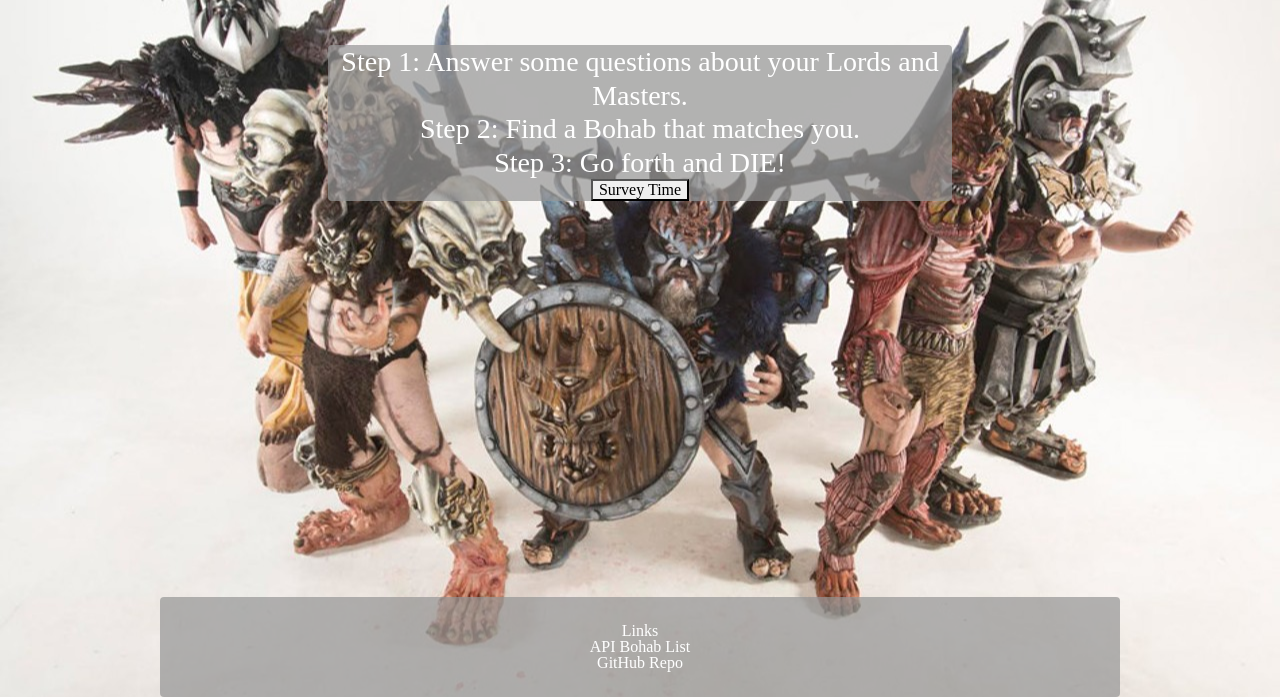
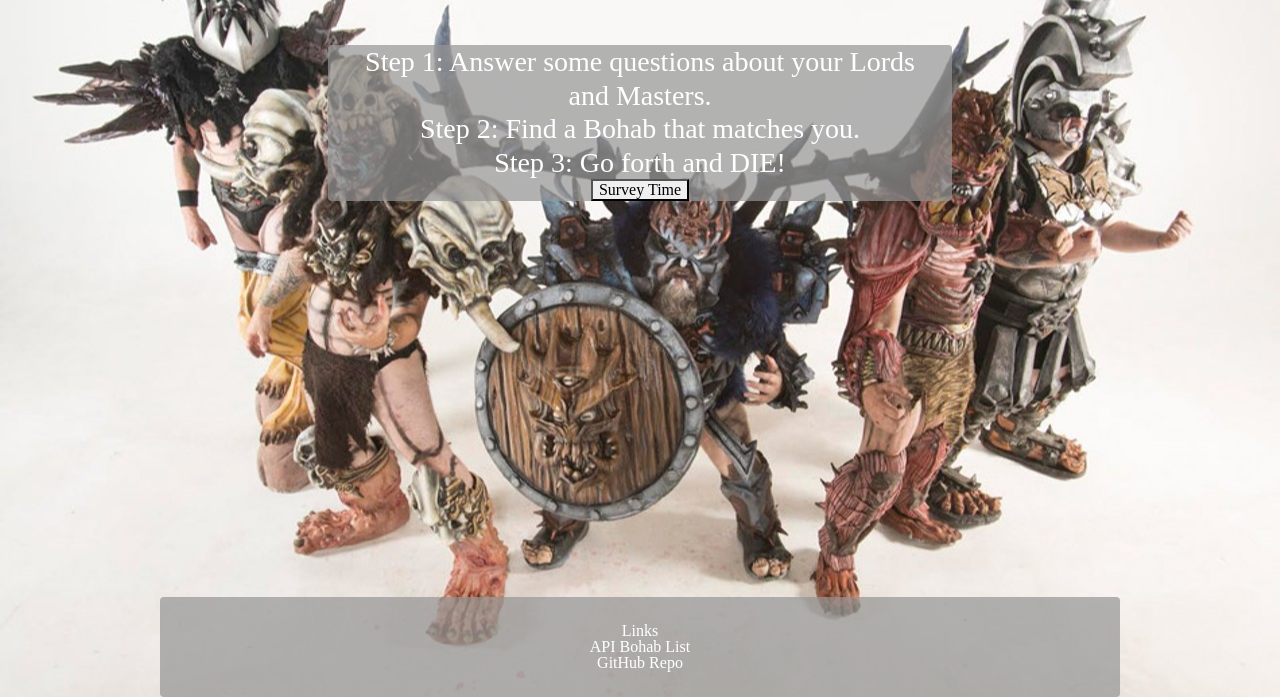
Before and after one commit to SheriffHobo/FriendFinder, a website: page app/public/index.html in a window 1280 px wide. Shown: the part 103-800 px from the top of the page. Drawn offline with nearby package versions, Linux system fonts and the light colour scheme; files that its build step writes are made by us from their sources.

Commit message:
CSS updates

```diff
--- a/app/public/index.html
+++ b/app/public/index.html
@@ -26,7 +26,7 @@
 
 	<main class="d-table text-center rounded">
 		<div class="container d-table-cell align-middle">
-			<div class="row justify-content-center">
+			<div class="justify-content-center">
 				<div id="mainarea">
 					<h1>Step 1: Answer some questions about your Lords and Masters.</h1>
 					<h1>Step 2: Find a Bohab that matches you.</h1>
```
